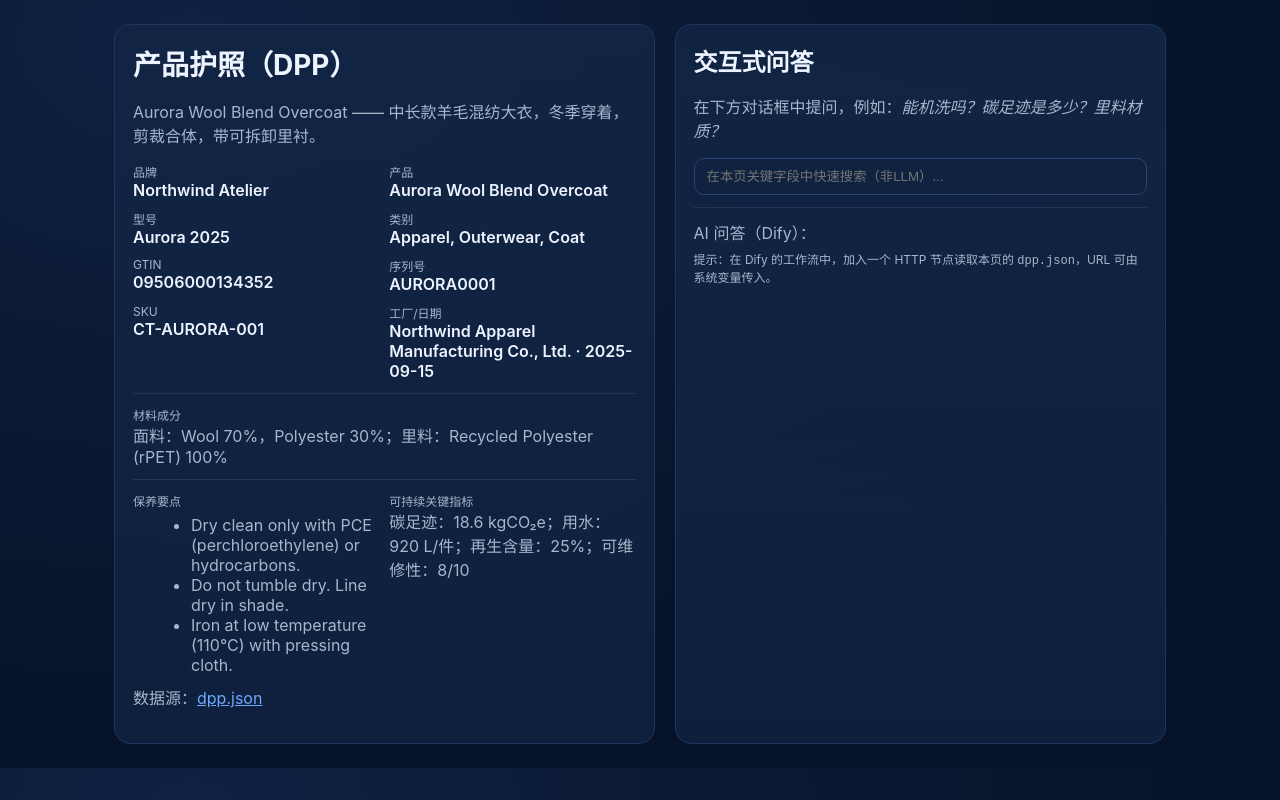
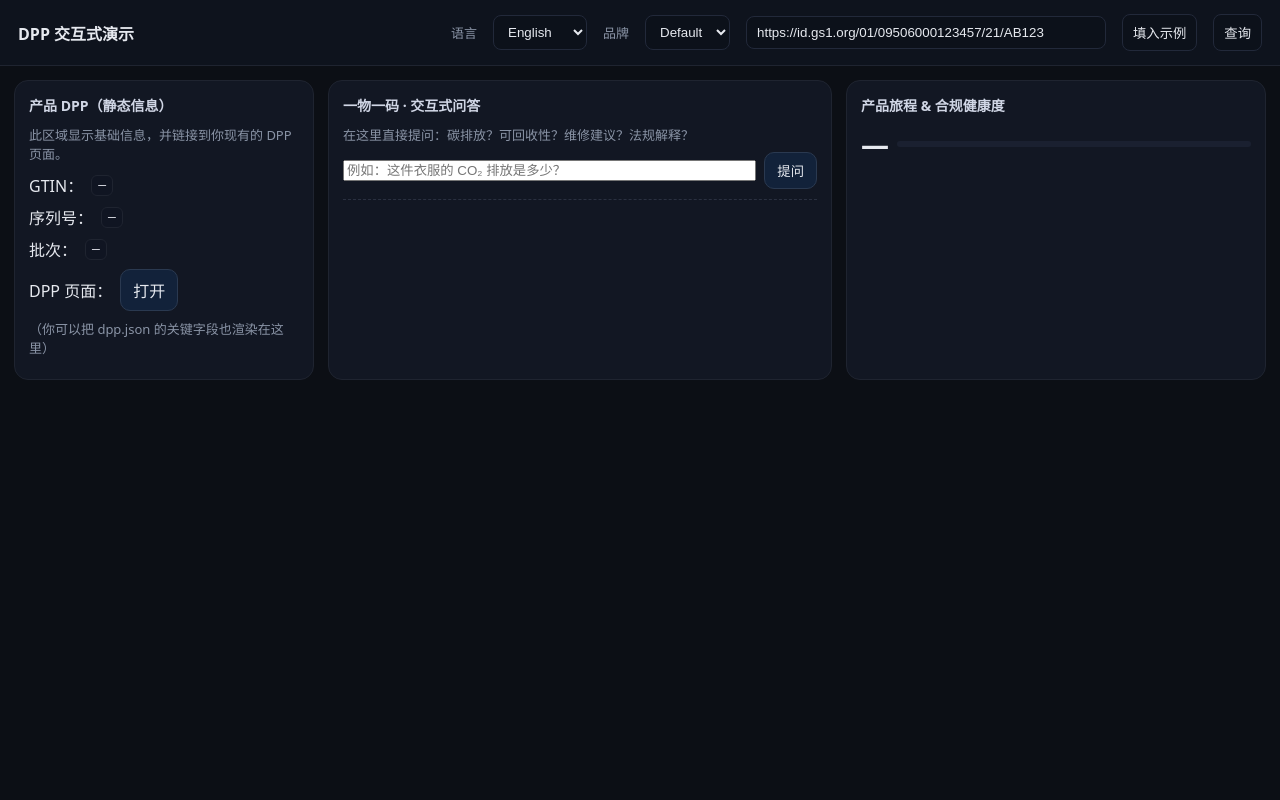
Before and after one commit to yaofengsun/dpp-mxm-demo, a plain HTML site: page 01/09506000134352/21/AURORA0001/index.html in a window 1280 px wide. Drawn offline with Linux system fonts and the light colour scheme.

Commit message:
Update index.html

```diff
--- a/01/09506000134352/21/AURORA0001/index.html
+++ b/01/09506000134352/21/AURORA0001/index.html
@@ -1,161 +1,234 @@
 <!doctype html>
-<html lang="zh-CN">
+<html lang="zh">
 <head>
-  <meta charset="utf-8">
-  <meta name="viewport" content="width=device-width, initial-scale=1">
-  <title>DPP | 交互式问答（GS1）</title>
-  <meta name="description" content="Scan → view DPP details and ask questions.">
+  <meta charset="utf-8"/>
+  <title>DPP 交互式演示</title>
+  <meta name="viewport" content="width=device-width, initial-scale=1"/>
   <style>
-    :root{
-      --bg:#0b1a34; --card:#112443; --muted:#a8b6cc; --fg:#eef4ff; --acc:#6ea8fe; --ok:#44d19a; --border:#1f355f;
+    :root { --bg:#0c0f15; --card:#121723; --muted:#8a94a6; --accent:#5aa9ff; }
+    *{box-sizing:border-box}
+    body{margin:0;background:var(--bg);color:#e6e9ef;font-family:system-ui,Arial}
+    header{display:flex;gap:16px;align-items:center;padding:14px 18px;border-bottom:1px solid #1f2430;background:#0e131d;position:sticky;top:0;z-index:3}
+    header h1{font-size:16px;margin:0;font-weight:600}
+    header .spacer{flex:1}
+    header select,header input,header button{
+      background:#0c111a;border:1px solid #22293a;color:#e6e9ef;border-radius:8px;padding:8px 10px
     }
-    *{box-sizing:border-box}
-    body{margin:0;background:radial-gradient(1200px 800px at 15% 5%, #0f2244 0%, var(--bg) 40%, #061229 90%);color:var(--fg);
-         font-family:ui-sans-serif,-apple-system,Segoe UI,Roboto,PingFang SC,Microsoft YaHei,sans-serif}
-    .wrap{max-width:1100px;margin:0 auto;padding:24px}
-    .grid{display:grid;grid-template-columns:1.1fr 1fr;gap:20px}
-    .card{background:linear-gradient(180deg, rgba(17,36,67,.95), rgba(17,36,67,.75));border:1px solid var(--border);border-radius:16px;padding:18px}
-    h1{margin:0 0 8px;font-size:28px}
-    .muted{color:var(--muted)}
-    .badge{display:inline-block;padding:4px 10px;border:1px solid #2b4477;border-radius:999px;font-size:12px;color:#d7e6ff;margin:3px 6px 0 0}
-    a{color:var(--acc)}
-    .k{color:var(--muted);font-size:12px}
-    .v{font-weight:600}
-    .row{display:grid;grid-template-columns:repeat(2,minmax(0,1fr));gap:10px}
-    .hr{height:1px;background:#21355c;margin:12px 0}
-    input[type="search"]{width:100%;padding:10px 12px;border-radius:10px;border:1px solid #2b4477;background:#0f223f;color:#e8f0ff}
-    .result{margin-top:8px;font-size:14px;line-height:1.6}
-    .faq{font-size:14px;line-height:1.7}
-    @media (max-width: 880px){ .grid{grid-template-columns:1fr} .row{grid-template-columns:1fr} }
+    header button{cursor:pointer}
+    main{display:grid;grid-template-columns: 300px 1fr 420px;gap:14px;padding:14px}
+    .card{background:var(--card);border:1px solid #1f2430;border-radius:14px;padding:14px}
+    .card h2{font-size:14px;margin:0 0 10px 0;color:#d0d6e5}
+    .muted{color:var(--muted);font-size:13px}
+    .btn{display:inline-block;padding:8px 12px;border-radius:10px;background:#12223a;border:1px solid #2a3950;color:#e6e9ef;text-decoration:none}
+    .btn:hover{border-color:#416089}
+    .row{display:flex;gap:8px;align-items:center;margin:8px 0}
+    #answer_text{white-space:pre-wrap;line-height:1.4;border-top:1px dashed #2a3040;margin-top:10px;padding-top:10px}
+    /* timeline */
+    .timeline{display:flex;flex-direction:column;gap:10px}
+    .station{border-left:4px solid #2a3040;padding-left:10px}
+    .badge{display:inline-block;padding:2px 8px;border-radius:999px;background:#1a2130;margin-left:6px;font-size:12px}
+    .green{border-color:#2ecc71}.yellow{border-color:#f1c40f}.red{border-color:#e74c3c}
+    .score{font-size:28px;font-weight:700}
+    .bar{height:6px;background:#1a2030;border-radius:6px;overflow:hidden}
+    .bar>div{height:100%;background:linear-gradient(90deg,#36d1dc,#5b86e5);width:0%}
+    .alert{padding:10px;border-radius:10px;margin:8px 0;font-size:13px}
+    .alert.error{background:#3a1f25;border:1px solid #8c3947}
+    .alert.warning{background:#3a321f;border:1px solid #8c6b39}
+    code{background:#101522;border:1px solid #1f2430;border-radius:6px;padding:2px 6px}
+    @media (max-width: 1100px){ main{grid-template-columns:1fr;}}
   </style>
 </head>
 <body>
-  <div class="wrap">
-    <div class="grid">
-      <section class="card" id="panel-info">
-        <h1>产品护照（DPP）</h1>
-        <p class="muted" id="desc">正在读取 dpp.json ...</p>
+  <header>
+    <h1>DPP 交互式演示</h1>
+    <div class="spacer"></div>
+    <!-- 语言 & 品牌切换 -->
+    <label class="muted">语言</label>
+    <select id="lang">
+      <option value="zh">中文</option><option value="en">English</option>
+      <option value="de">Deutsch</option><option value="fr">Français</option>
+    </select>
+    <label class="muted">品牌</label>
+    <select id="brand">
+      <option value="default">Default</option>
+      <option value="zara">ZARA</option>
+      <option value="nike">Nike</option>
+      <option value="hm">H&M</option>
+    </select>
+    <!-- 扫码/输入 -->
+    <input id="code" style="min-width:360px" placeholder="粘贴或扫描 GS1 Digital Link，例如 https://id.gs1.org/01/.../21/AB123">
+    <button id="fill-sample">填入示例</button>
+    <button id="run">查询</button>
+  </header>
+
+  <main>
+    <!-- 左：静态 DPP 区 -->
+    <section class="card">
+      <h2>产品 DPP（静态信息）</h2>
+      <div class="muted">此区域显示基础信息，并链接到你现有的 DPP 页面。</div>
+      <div id="static-info" style="margin-top:10px">
+        <div class="row">GTIN：<code id="gtin">—</code></div>
+        <div class="row">序列号：<code id="serial">—</code></div>
+        <div class="row">批次：<code id="batch">—</code></div>
+        <div class="row">DPP 页面：<a id="dpp-link" class="btn" target="_blank" rel="noopener">打开</a></div>
+        <div class="row muted">（你可以把 dpp.json 的关键字段也渲染在这里）</div>
+      </div>
+    </section>
+
+    <!-- 中：交互问答 -->
+    <section class="card">
+      <h2>一物一码 · 交互式问答</h2>
+      <div class="muted">在这里直接提问：碳排放？可回收性？维修建议？法规解释？</div>
       <div class="row">
-          <div><div class="k">品牌</div><div class="v" id="brand">-</div></div>
-          <div><div class="k">产品</div><div class="v" id="name">-</div></div>
-          <div><div class="k">型号</div><div class="v" id="model">-</div></div>
-          <div><div class="k">类别</div><div class="v" id="category">-</div></div>
-          <div><div class="k">GTIN</div><div class="v" id="gtin">-</div></div>
-          <div><div class="k">序列号</div><div class="v" id="serial">-</div></div>
-          <div><div class="k">SKU</div><div class="v" id="sku">-</div></div>
-          <div><div class="k">工厂/日期</div><div class="v" id="mfg">-</div></div>
+        <input id="qa" style="flex:1" placeholder="例如：这件衣服的 CO₂ 排放是多少？"/>
+        <button id="ask" class="btn">提问</button>
       </div>
+      <div id="answer_text"></div>
+    </section>
 
-        <div class="hr"></div>
-
-        <div>
-          <div class="k">材料成分</div>
-          <div id="materials" class="muted">-</div>
-        </div>
-
-        <div class="hr"></div>
-
+    <!-- 右：旅程 + 分数 + 合规 -->
+    <section class="card">
+      <h2>产品旅程 & 合规健康度</h2>
       <div class="row">
-          <div>
-            <div class="k">保养要点</div>
-            <ul id="care" class="muted" style="margin:6px 0 0 18px"></ul>
-          </div>
-          <div>
-            <div class="k">可持续关键指标</div>
-            <div id="sust" class="muted">-</div>
+        <div class="score" id="score">—</div>
+        <div style="flex:1">
+          <div class="bar"><div id="bar"></div></div>
+          <div class="muted" id="score-detail"></div>
         </div>
       </div>
-
-        <p class="muted" style="margin-top:10px">
-          数据源：<a id="jsonLink" href="#">dpp.json</a>
-        </p>
+      <div id="alerts"></div>
+      <div class="timeline" id="timeline"></div>
     </section>
-
-      <section class="card" id="panel-qa">
-        <h2 style="margin:0 0 6px">交互式问答</h2>
-        <p class="muted">在下方对话框中提问，例如：<i>能机洗吗？碳足迹是多少？里料材质？</i></p>
-        <!-- 轻量本地搜索（关键词高亮） -->
-        <input type="search" id="search" placeholder="在本页关键字段中快速搜索（非LLM）..." />
-        <div class="result muted" id="searchResult"></div>
-
-        <div class="hr"></div>
-
-        <!-- Dify 嵌入占位：请到 Dify 的 App / Channels / Website Widget 复制嵌入脚本，粘贴到下方 -->
-        <div id="difySlot" class="muted">
-          <p style="margin:0 0 6px">AI 问答（Dify）：</p>
-          <!-- BEGIN DIFY EMBED -->
-          <!-- PASTE YOUR DIFY WEBSITE WIDGET CODE HERE -->
-          <!-- END DIFY EMBED -->
-          <p class="muted" style="font-size:12px;margin-top:6px">提示：在 Dify 的工作流中，加入一个 HTTP 节点读取本页的 <code>dpp.json</code>，URL 可由系统变量传入。</p>
-        </div>
-      </section>
-    </div>
-  </div>
+  </main>
 
   <script>
-(function(){
-  // 获取 ?dpp= 覆盖；默认读取同目录 ./dpp.json（即 GS1 路径下的 JSON）
+    // ======= 配置（替换为你的实际值，或改成你的后端代理）=======
+    const DIFY_ENDPOINT = "https://YOUR_DIFY_WORKFLOW_ENDPOINT";
+    const DIFY_KEY      = "YOUR_DIFY_API_KEY"; // 生产请不要放前端，改用代理！
+
+    // ======= URL 参数 & 默认值 =======
     const params = new URLSearchParams(location.search);
-  const dppUrl = params.get('dpp') || './dpp.json';
+    const initCode = params.get('code') || "https://id.gs1.org/01/09506000123457/21/AB123";
+    const initLang = params.get('lang') || (navigator.language || 'en').slice(0,2);
+
+    // ======= DOM =======
     const $ = sel => document.querySelector(sel);
+    $('#code').value = initCode;
+    $('#lang').value = ['zh','en','de','fr'].includes(initLang) ? initLang : 'en';
 
-  fetch(dppUrl)
-    .then(r => r.json())
-    .then(d => {
-      $('#desc').textContent = d.product?.description || '—';
-      $('#brand').textContent = d.product?.brand || '—';
-      $('#name').textContent = d.product?.name || '—';
-      $('#model').textContent = d.product?.model || '—';
-      $('#category').textContent = (d.product?.category || []).join(', ') || '—';
-      $('#gtin').textContent = d.product?.gtin || '—';
-      $('#serial').textContent = d.product?.serial || '—';
-      $('#sku').textContent = d.product?.sku || '—';
+    // ======= 品牌主题（示例：仅换背景/强调色；可接入完整主题）=======
+    const brandThemes = {
+      default:{accent:'#5aa9ff'},
+      zara:{accent:'#f2e9e4'},
+      nike:{accent:'#ff7a00'},
+      hm:{accent:'#e60026'}
+    };
+    function applyBrandTheme(name){
+      const t = brandThemes[name] || brandThemes.default;
+      document.documentElement.style.setProperty('--accent', t.accent);
+    }
+    $('#brand').addEventListener('change', e=> applyBrandTheme(e.target.value));
+    applyBrandTheme($('#brand').value);
 
-      const mfgName = d.manufacturing?.manufacturer?.name || '';
-      const mfgDate = d.manufacturing?.production_date || '';
-      $('#mfg').textContent = [mfgName, mfgDate].filter(Boolean).join(' · ') || '—';
+    // ======= 调 Dify：主查询（含解析/旅程/评分/摘要JSON 一次返回）=======
+    async function callDify(codePayload, lang, userQuestion=""){
+      const res = await fetch(DIFY_ENDPOINT, {
+        method:"POST",
+        headers:{ "Content-Type":"application/json", "Authorization":`Bearer ${DIFY_KEY}` },
+        body: JSON.stringify({ inputs:{ query: userQuestion, codePayload, lang } })
+      });
+      if(!res.ok){ throw new Error('Dify 请求失败'); }
+      return await res.json();
+    }
 
-      const shell = (d.materials?.shell || []).map(x => `${x.material} ${x.percentage||''}%`).join('，');
-      const lining = (d.materials?.lining || []).map(x => `${x.material} ${x.percentage||''}%`).join('，');
-      $('#materials').textContent = [shell && ('面料：'+shell), lining && ('里料：'+lining)].filter(Boolean).join('；') || '—';
+    // ======= 渲染工具 =======
+    function setStatic(gtin, serial, batch){
+      $('#gtin').textContent = gtin || '—';
+      $('#serial').textContent = serial || '—';
+      $('#batch').textContent = batch || '—';
+      // 你的 DPP 页面基于产品路径；这里演示为固定链接或带上序列参数
+      const dppUrl = "https://yaofengsun.github.io/dpp-mxm-demo/"; // 你的主DPP页或产品详情页
+      $('#dpp-link').href = dppUrl + (serial ? `?serial=${encodeURIComponent(serial)}` : '');
+    }
+    function setScore(score, breakdown){
+      $('#score').textContent = (typeof score==='number') ? score : '—';
+      $('#bar>div').style.width = (typeof score==='number' ? Math.max(0,Math.min(100,score)) : 0) + '%';
+      if(breakdown){
+        $('#score-detail').textContent =
+          `完整度 ${breakdown.completeness} | 可信度 ${breakdown.credibility} | 新鲜度 ${breakdown.freshness} | 一致性 ${breakdown.consistency}`;
+      } else { $('#score-detail').textContent=''; }
+    }
+    function setAlerts(list){
+      const box = $('#alerts'); box.innerHTML = '';
+      (list||[]).forEach(a=>{
+        const div = document.createElement('div');
+        div.className = 'alert ' + (a.level==='error'?'error':'warning');
+        div.textContent = (a.level==='error'?'❗ ':'⚠️ ') + a.msg;
+        box.appendChild(div);
+      });
+    }
+    function setTimeline(journey){
+      const wrap = $('#timeline'); wrap.innerHTML='';
+      (journey?.stations||[]).forEach(s=>{
+        const div = document.createElement('div'); div.className = 'station ' + (s.status||'');
+        div.innerHTML = `
+          <div><b>${s.name||s.id||'—'}</b>
+            <span class="badge">${s.status||'—'}</span></div>
+          <div class="muted">时间：${s.time||'—'}；位置：${s.geo ? (s.geo.lat.toFixed(2)+', '+s.geo.lng.toFixed(2)) : '—'}</div>
+          <div>字段：${Object.keys(s.fields||{}).length? `<code>${escapeHTML(JSON.stringify(s.fields))}</code>` : '—'}</div>
+          <div class="muted">证据：${(s.evidence||[]).map(e=>e.type).join(', ')||'—'}</div>`;
+        wrap.appendChild(div);
+      });
+    }
+    function escapeHTML(s){return s.replace(/[&<>"']/g, m=>({ '&':'&amp;','<':'&lt;','>':'&gt;','"':'&quot;',"'":'&#39;'}[m]));}
 
-      const care = d.care?.instructions || [];
-      const careUl = $('#care'); careUl.innerHTML = '';
-      care.forEach(x => {
-        const li = document.createElement('li'); li.textContent = x; careUl.appendChild(li);
+    // ======= 主查询流程（点击“查询”）=======
+    $('#run').addEventListener('click', async ()=>{
+      const code = $('#code').value.trim();
+      const lang = $('#lang').value;
+      try{
+        const data = await callDify(code, lang, "");
+        // LLM 摘要文本
+        $('#answer_text').textContent = (data.outputs && data.outputs.answer_text) || '';
+        // 渲染 JSON
+        const render = JSON.parse(data.outputs.render_json || "{}");
+        // 如果你的 Workflow 在 JSON 里附带了解析结果（可选）：render.ids.gtin/serial
+        // 否则你也可以让 Dify 单独返回解析结果；这里做容错处理：
+        const gtin = (render.ids && render.ids.gtin) || extractFromAnswer($('#answer_text').textContent, /GTIN[:：]\s*(\d{8,14})/);
+        const serial = (render.ids && render.ids.serial) || extractFromAnswer($('#answer_text').textContent, /序列号[:：]\s*([A-Za-z0-9._-]+)/);
+        setStatic(gtin, serial, null);
+        setScore(render?.scorecard?.score, render?.scorecard?.breakdown);
+        setAlerts(render?.alerts||[]);
+        setTimeline(render?.journey||{stations:[]});
+      }catch(err){
+        alert('请求失败：' + err.message);
+      }
     });
 
-      const cf = d.sustainability?.carbon_footprint?.cradle_to_gate;
-      const water = d.sustainability?.water_intensity?.value;
-      const recycled = d.sustainability?.recycled_content?.percentage;
-      const rep = d.sustainability?.repairability_score;
-      $('#sust').textContent = `碳足迹：${cf ?? '—'} kgCO₂e；用水：${water ?? '—'} L/件；再生含量：${recycled ?? '—'}%；可维修性：${rep ?? '—'}/10`;
-
-      $('#jsonLink').href = dppUrl;
-
-      // 轻量客户端索引用于顶部搜索
-      window.__DPP_TEXT__ = JSON.stringify(d, null, 2);
-    })
-    .catch(err => {
-      $('#desc').textContent = '未能加载 dpp.json：' + err;
+    // ======= 提问（在当前 code 的上下文里）=======
+    $('#ask').addEventListener('click', async ()=>{
+      const code = $('#code').value.trim();
+      const lang = $('#lang').value;
+      const q = $('#qa').value.trim() || "这件产品的关键可持续信息是什么？";
+      try{
+        const data = await callDify(code, lang, q);
+        $('#answer_text').textContent = (data.outputs && data.outputs.answer_text) || '';
+        const render = JSON.parse(data.outputs.render_json || "{}");
+        setScore(render?.scorecard?.score, render?.scorecard?.breakdown);
+        setAlerts(render?.alerts||[]);
+        setTimeline(render?.journey||{stations:[]});
+      }catch(err){
+        alert('请求失败：' + err.message);
+      }
     });
 
-  // 简易关键词搜索（不依赖后端/LLM）
-  $('#search').addEventListener('input', (e)=>{
-    const q = e.target.value.trim().toLowerCase();
-    const box = $('#searchResult');
-    if(!q){ box.textContent = ''; return; }
-    const text = (window.__DPP_TEXT__ || '').toLowerCase();
-    if(!text){ box.textContent = '尚未加载数据。'; return; }
-    const idx = text.indexOf(q);
-    if(idx < 0){ box.textContent = '未命中。尝试 “wool / polyester / gtin / care / carbon” 等关键词。'; return; }
-    const start = Math.max(0, idx - 60);
-    const end = Math.min(text.length, idx + 60);
-    const snippet = text.slice(start, end).replace(q, '【'+q+'】');
-    box.textContent = '…' + snippet + '…';
+    // ======= 示例填充 & 自动首查 =======
+    $('#fill-sample').addEventListener('click', ()=>{
+      $('#code').value = "https://id.gs1.org/01/09506000123457/21/AB123";
     });
-})();
+    function extractFromAnswer(text, re){
+      const m = (text||'').match(re); return m? m[1]: null;
+    }
   </script>
-
 </body>
 </html>
```
Lines whose indentation alone changed are shown as unchanged.
